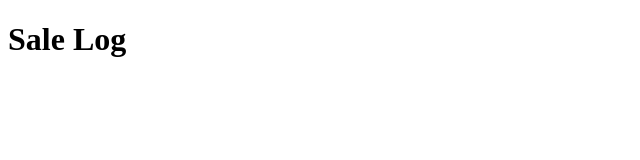
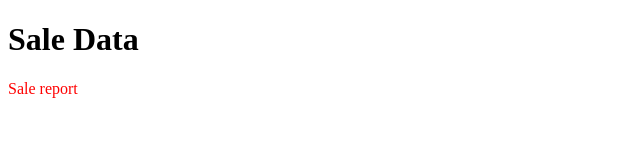
Before and after one commit to zoodh2024/github-example, a plain HTML site: page index.html in a window 1280 px wide. Shown: the whole page, without its empty margins (0-640 px from the left). Drawn offline with Linux system fonts and the light colour scheme.

Commit message:
add report Sale

```diff
--- a/index.html
+++ b/index.html
@@ -4,10 +4,14 @@
     <meta charset="UTF-8">
     <meta name="viewport" content="width=device-width, initial-scale=1.0">
     <title>Document</title>
+    <style>
+        p{
+            color: red;
+        }
+    </style>
 </head>
 <body>
-    <h1>
-        Sale Log
-    </h1>
+    <h1>Sale Data</h1>
+    <p>Sale report</p>
 </body>
 </html>
```
